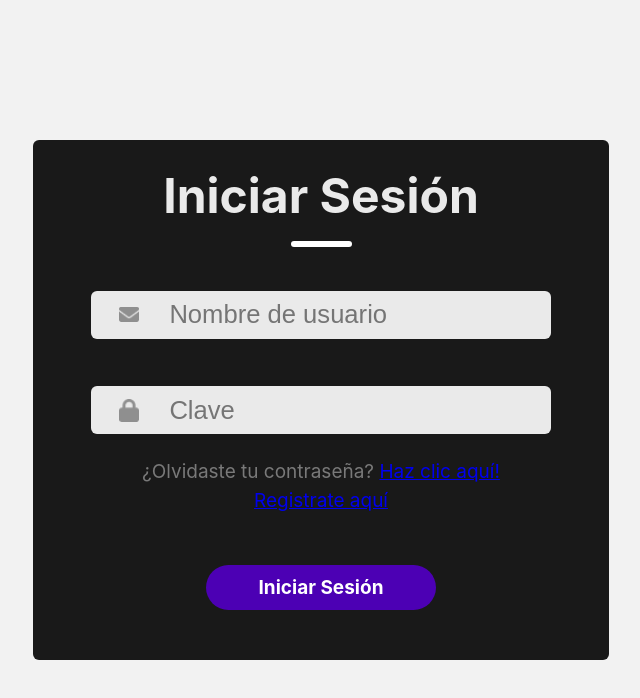
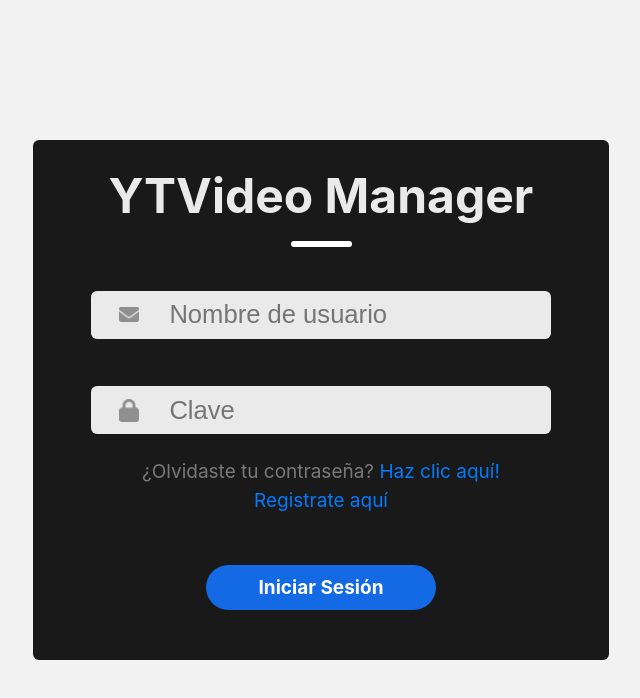
Before and after one commit to nicolasgravertt/afex-seleccion-proyect, a React (Vite) app: page / in a window 1280 px wide. Shown: the top 698 px of the page, without its empty margins (319-959 px from the left). Built offline with nearby package versions, Linux system fonts and the light colour scheme.

Commit message:
Login design and readme changes.

```diff
--- a/src/index.css
+++ b/src/index.css
@@ -69,6 +69,21 @@ button {
   transition: border-color 0.25s;
 }
 
+/* Change the color of the link text */
+a {
+  color: #007bff; /* Blue color, you can use any color you prefer */
+}
+
+/* Remove the default underline on the link text */
+a {
+  text-decoration: none;
+}
+
+/* Add an underline on hover */
+a:hover {
+  text-decoration: underline;
+}
+
 button:hover {
   border-color: #646cff;
 }
--- a/src/pages/auth/Login/Login.css
+++ b/src/pages/auth/Login/Login.css
@@ -96,7 +96,7 @@
   height: 100%;
   padding: 10px;
   color: #fff;
-  background-color: #4c00b4;
+  background-color: #136ae4;
   border-radius: 50px;
   font-size: clamp(12px, 2vw, 19px);
   font-weight: 700;
--- a/src/pages/auth/Login/Login.tsx
+++ b/src/pages/auth/Login/Login.tsx
@@ -61,7 +61,7 @@ const Login: React.FC = () => {
         <div className="login-container">
           <div className="login-grid-form">
             <div className="login-header">
-              <div className="login-text">Iniciar Sesión</div>
+              <div className="login-text">YTVideo Manager</div>
               <div className="login-underline"></div>
             </div>
             <form onSubmit={formik.handleSubmit}>
```
Also changed, not shown: src/assets/login.png (added), 1 other file (tests, documents, lock files or other folders).
